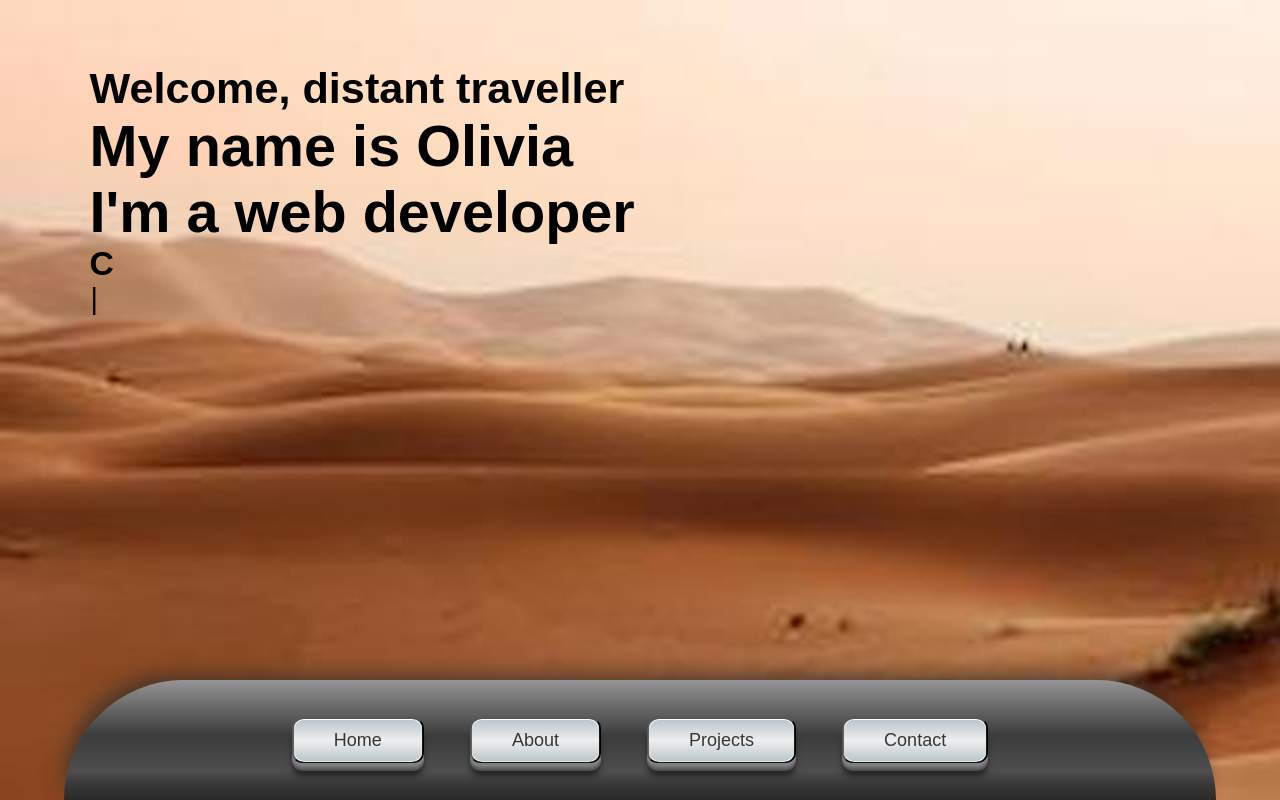
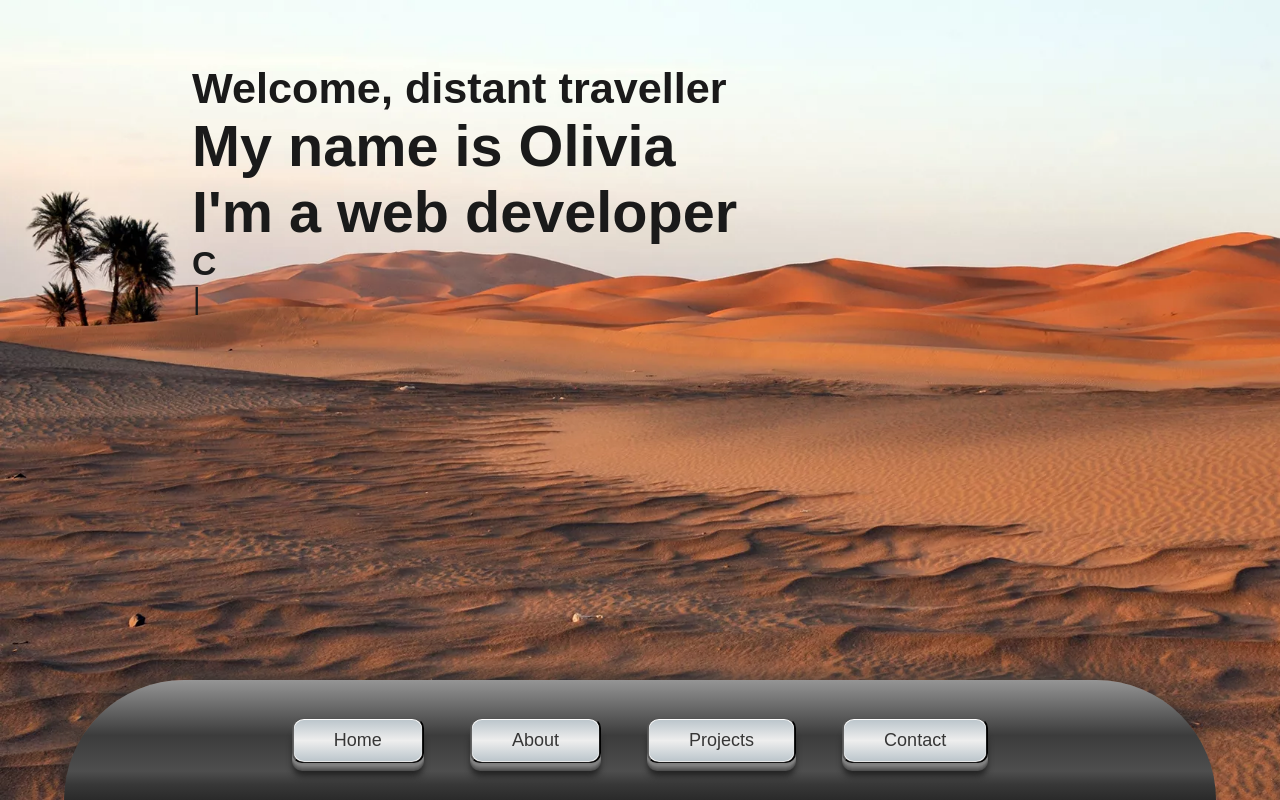
Before and after one commit to Liv4-code/planet-portfolio-site, a React (Create React App) app: page / in a window 1280 px wide. Built offline with nearby package versions, Linux system fonts and the light colour scheme; a web font is replaced by a local one.

Commit message:
Changed home img

```diff
--- a/src/Home.scss
+++ b/src/Home.scss
@@ -9,7 +9,8 @@ $breakpoint-tablet: 768px;
 }
 
 .heading {
-    padding: 5% 0 0 7%;
+    padding: 5% 0 0 15%;
+    color: #1a1a1a;
 }
 
 @media (max-width: $breakpoint-tablet) {
@@ -17,8 +18,8 @@ $breakpoint-tablet: 768px;
         font-size: 1.2em;
 
         .heading {
-            text-align: center;
-            padding: 10%;
+            text-align: end;
+            padding: 5%;
         }
     }
 }
```
Also changed, not shown: src/assets/dunes.jpeg.
